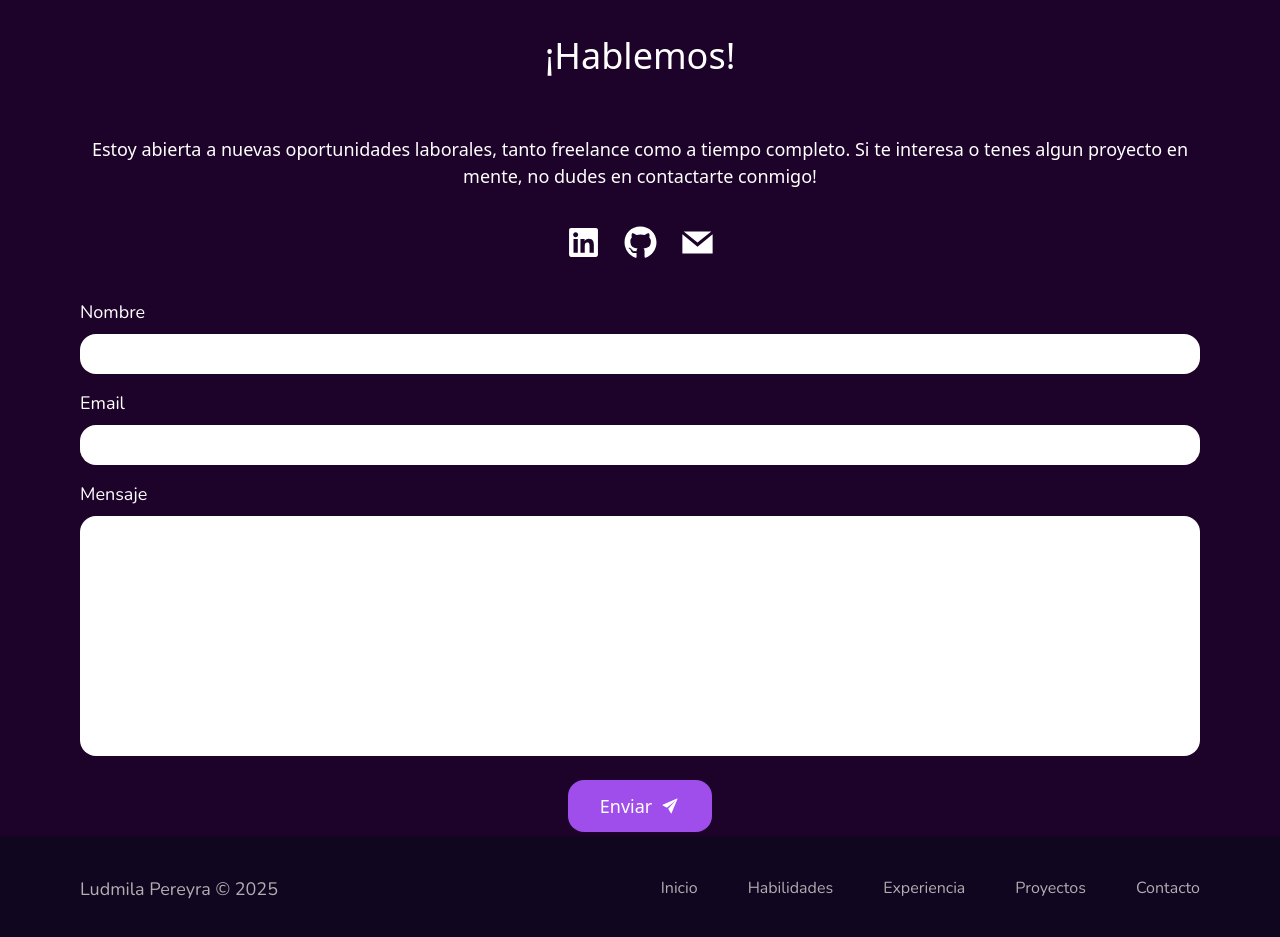
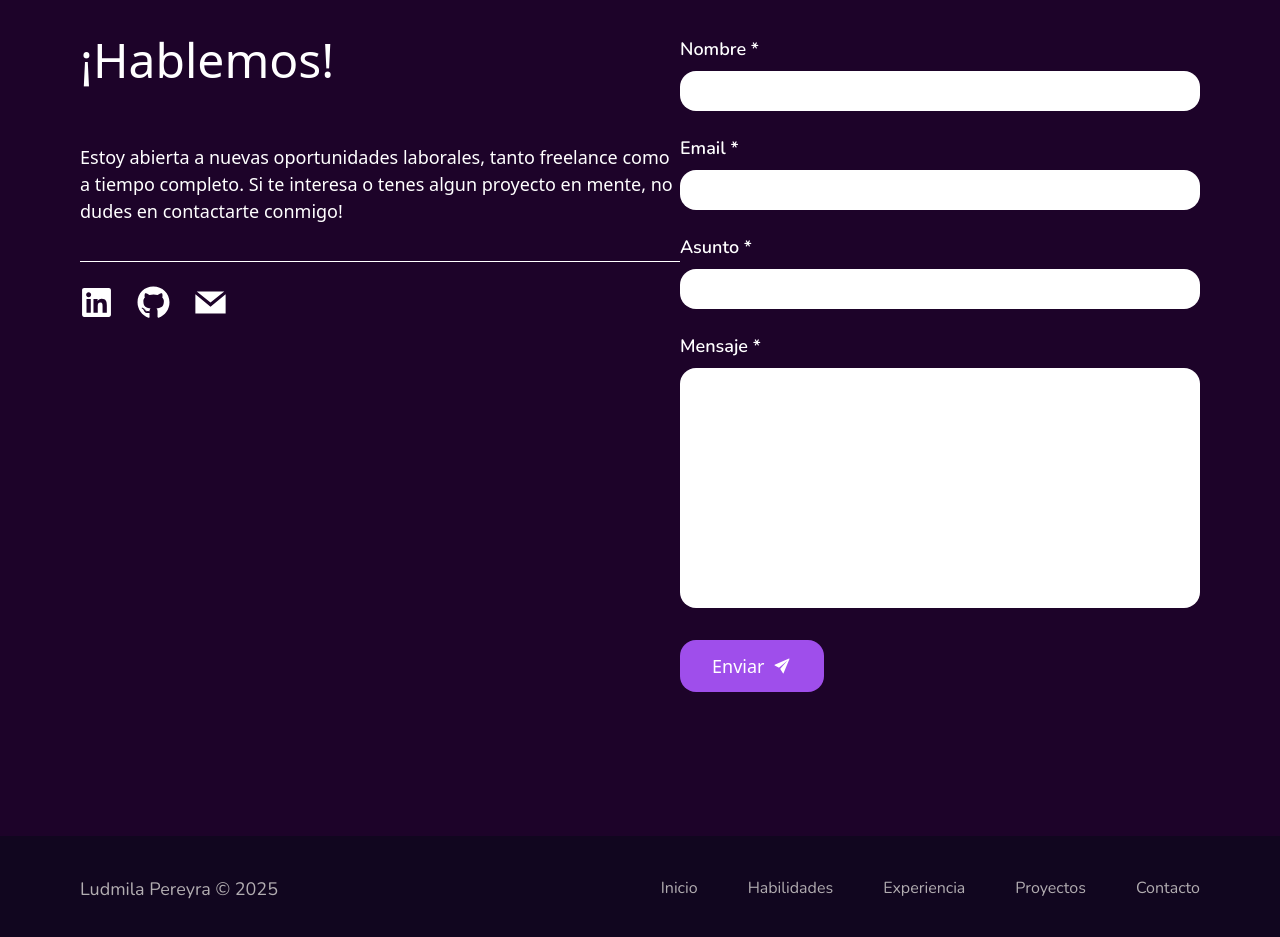
Before and after one commit to LudmiAbril/Portfolio, a Next.js app: page / in a window 1280 px wide. Shown: the part 4120-5057 px from the top of the page. Built offline with nearby package versions, Linux system fonts and the light colour scheme; no server answers.

Commit message:
contact section, form, and email send

```diff
--- a/package.json
+++ b/package.json
@@ -14,6 +14,7 @@
     "@mui/icons-material": "^7.3.1",
     "@mui/material": "^7.3.1",
     "country-flag-icons": "^1.5.19",
+    "emailjs-com": "^3.2.0",
     "framer-motion": "^12.23.12",
     "lottie-react": "^2.4.1",
     "next": "15.4.6",
--- a/src/app/globals.css
+++ b/src/app/globals.css
@@ -52,3 +52,9 @@ body {
 .swiper-button-prev {
   color: var(--primary) !important;
 }
+
+input:-webkit-autofill,
+textarea:-webkit-autofill {
+  box-shadow: 0 0 0px 1000px white inset !important;
+  -webkit-text-fill-color: black !important;
+}
--- a/src/components/Contact.tsx
+++ b/src/components/Contact.tsx
@@ -1,48 +1,58 @@
 "use client";
 
-import { textVariants, containerVariants } from '@/utils/animations'
+import { textVariants, containerVariants, skillVariants } from '@/utils/animations'
 import { motion } from 'framer-motion'
-import React from 'react'
+import React, { ReactNode } from 'react'
 import { FaGithub, FaLinkedin } from 'react-icons/fa';
 import Button from './ui/Button';
 import { IoIosSend } from 'react-icons/io';
 import { GrMail } from 'react-icons/gr';
+import Line from './ui/Line';
+import ContactForm from './ContactForm';
 
 const Contact = () => {
-    const inputStyles = 'p-2 bg-white text-black rounded-[16px] focus:outline-none';
-    const labelStyles = 'flex flex-col w-full';
     return (
-        <div className='flex flex-col items-center min-h-screen scroll-mt-40' id='contact'>
-            <motion.h1 className="font-noto-sans text-4xl font-medium mb-15" variants={textVariants}
+        <div className='flex flex-col items-center min-h-screen scroll-mt-40 lg:flex-row lg:items-start lg:justify-between' id='contact'>
+            <div className='lg:flex lg:flex-col lg:max-w-150'>
+                <motion.h1 className="font-noto-sans text-4xl font-medium mb-15 lg:text-5xl" variants={textVariants}
                     initial="hidden"
                     whileInView="visible"
                     viewport={{ once: true, amount: 0.5 }}>¡Hablemos!</motion.h1>
                 <motion.div variants={containerVariants} viewport={{ once: true, amount: 0.3 }} initial="hidden"
-                whileInView="visible" className='flex flex-col items-center'>
-                <motion.p className='font-noto-sans mb-9 text-center' variants={textVariants}>Estoy abierta a nuevas oportunidades laborales, tanto freelance como a tiempo completo. Si te interesa o tenes algun proyecto en mente, no dudes en contactarte conmigo!</motion.p>
-                <div className='flex gap-6'>
-                    <a href="https://www.linkedin.com/in/ludmila-pereyra-a77456176/" target='_blank'>  <FaLinkedin size={33} /></a>
-                    <a href="https://github.com/LudmiAbril" target='_blank'><FaGithub size={33} /></a>
-                    <a href="mailto:ludmila.pereyra543@gmail.com"><GrMail size={33} /></a>
+                    whileInView="visible" className='flex flex-col items-center lg:items-start'>
+                    <motion.p className='font-noto-sans mb-9 text-center lg:text-start' variants={textVariants}>Estoy abierta a nuevas oportunidades laborales, tanto freelance como a tiempo completo. Si te interesa o tenes algun proyecto en mente, no dudes en contactarte conmigo!</motion.p>
+                    <div className='hidden lg:flex lg:w-full lg:mb-6'>
+                        <Line />
                     </div>
-                <form action="" className="flex flex-col gap-4 w-full items-center mt-10">
-                    <label htmlFor="nombre" className={labelStyles}>
-                        <p className='mb-2'>Nombre</p>
-                        <input type="text" id="nombre" name="nombre" className={inputStyles} />
-                    </label>
-                    <label htmlFor="email" className={labelStyles}>
-                        <p className='mb-2'>Email</p>
-                        <input type="email" id="email" name="email" className={inputStyles} />
-                    </label>
-                    <label htmlFor="mensaje" className={labelStyles}>
-                        <p className='mb-2'>Mensaje</p>
-                        <textarea id="mensaje" name="mensaje" className={`${inputStyles} h-60 resize-none`}></textarea>
-                    </label>
-                    <Button className='flex items-center gap-2 mt-2'>Enviar <IoIosSend size={20} /></Button>
-                </form>
+                    <motion.div className='flex gap-6'>
+                        <Social link='https://www.linkedin.com/in/ludmila-pereyra-a77456176/'><FaLinkedin size={33} /></Social>
+                        <Social link='https://github.com/LudmiAbril'><FaGithub size={33} /></Social>
+                        <Social link='mailto:ludmila.pereyra543@gmail.com'><GrMail size={33} /></Social>
                     </motion.div>
+                </motion.div>
+            </div>
+            <ContactForm />
         </div>
     )
 }
 
-export default Contact
+interface SocialProps {
+    children: React.ReactNode;
+    link: string;
+}
+export const Social = ({ children, link }: SocialProps) => {
+    const isMail = link.startsWith("mailto:");
+    return (
+        <motion.a
+            href={link}
+            target={isMail ? undefined : "_blank"}
+            rel={isMail ? undefined : "noopener noreferrer"}
+            variants={skillVariants}
+        >
+            {children}
+        </motion.a>
+    );
+};
+
+
+export default Contact;
--- /dev/null
+++ b/src/components/ContactForm.tsx
@@ -0,0 +1,72 @@
+"use client";
+
+import { motion } from 'framer-motion'
+import React, { useRef, useState } from 'react'
+import { IoIosSend } from 'react-icons/io';
+import Button from './ui/Button';
+import emailjs from "emailjs-com";
+
+const ContactForm = () => {
+    const SERVICE_ID = process.env.NEXT_PUBLIC_EMAILJS_SERVICE_ID!;
+    const TEMPLATE_ID = process.env.NEXT_PUBLIC_EMAILJS_TEMPLATE_ID!;
+    const PUBLIC_KEY = process.env.NEXT_PUBLIC_EMAILJS_PUBLIC_KEY!;
+    const labelStyles = 'flex flex-col w-full lg:font-semibold';
+    const inputStyles = 'p-2 bg-white text-black rounded-[16px] focus:outline-none';
+    const formRef = useRef<HTMLFormElement>(null);
+    const [emailSent, setEmailSent] = useState<boolean | null>(null);
+
+    const handleInputChange = () => {
+        if (emailSent !== null) setEmailSent(null);
+    };
+
+    const sendEmail = (e: React.FormEvent<HTMLFormElement>) => {
+        e.preventDefault();
+        if (!formRef.current) return;
+        emailjs.sendForm(SERVICE_ID, TEMPLATE_ID, formRef.current, PUBLIC_KEY)
+            .then(() => {
+                setEmailSent(true)
+                formRef.current?.reset();
+            },
+                (error: Error) => {
+                    setEmailSent(false)
+                    console.error("Failed to send email: ", error.message);
+
+                }
+            );
+    }
+
+    return (
+        <motion.form
+            ref={formRef}
+            onSubmit={sendEmail}
+            initial={{ opacity: 0, scale: 0.9 }}
+            whileInView={{ opacity: 1, scale: 1 }}
+            transition={{ duration: 0.4, ease: "easeOut" }}
+            viewport={{ once: true, amount: 0.5 }}
+            className="flex flex-col gap-4 w-full items-center mt-10 lg:mt-0 lg:max-w-150 lg:items-start lg:gap-6">
+            <label htmlFor="user_name" className={labelStyles}>
+                <p className='mb-2'>Nombre *</p>
+                <input type="text" id="user_name" name="user_name" onChange={handleInputChange} className={inputStyles} required />
+            </label>
+            <label htmlFor="user_email" className={labelStyles}>
+                <p className='mb-2'>Email *</p>
+                <input type="email" id="user_email" name="user_email" onChange={handleInputChange} className={inputStyles} required />
+            </label>
+            <label htmlFor="subject" className={labelStyles}>
+                <p className='mb-2'>Asunto *</p>
+                <input type="text" id="subject" name="subject" onChange={handleInputChange} className={inputStyles} required />
+            </label>
+            <label htmlFor="message" className={labelStyles}>
+                <p className='mb-2'>Mensaje *</p>
+                <textarea id="message" name="message" onChange={handleInputChange} className={`${inputStyles} h-60 resize-none`} required></textarea>
+            </label>
+            <div className='flex flex-col gap-2'>
+                {emailSent === true && <p>Email enviado!</p>}
+                {emailSent === false && <p>Ocurrio un error al enviar el mail.</p>}
+                <Button className='flex items-center gap-2 mt-2'>Enviar <IoIosSend size={20} /></Button>
+            </div>
+        </motion.form>
+    )
+}
+
+export default ContactForm
```
Also changed, not shown: 1 other file (tests, documents, lock files or other folders). Lines whose indentation alone changed are shown as unchanged.
